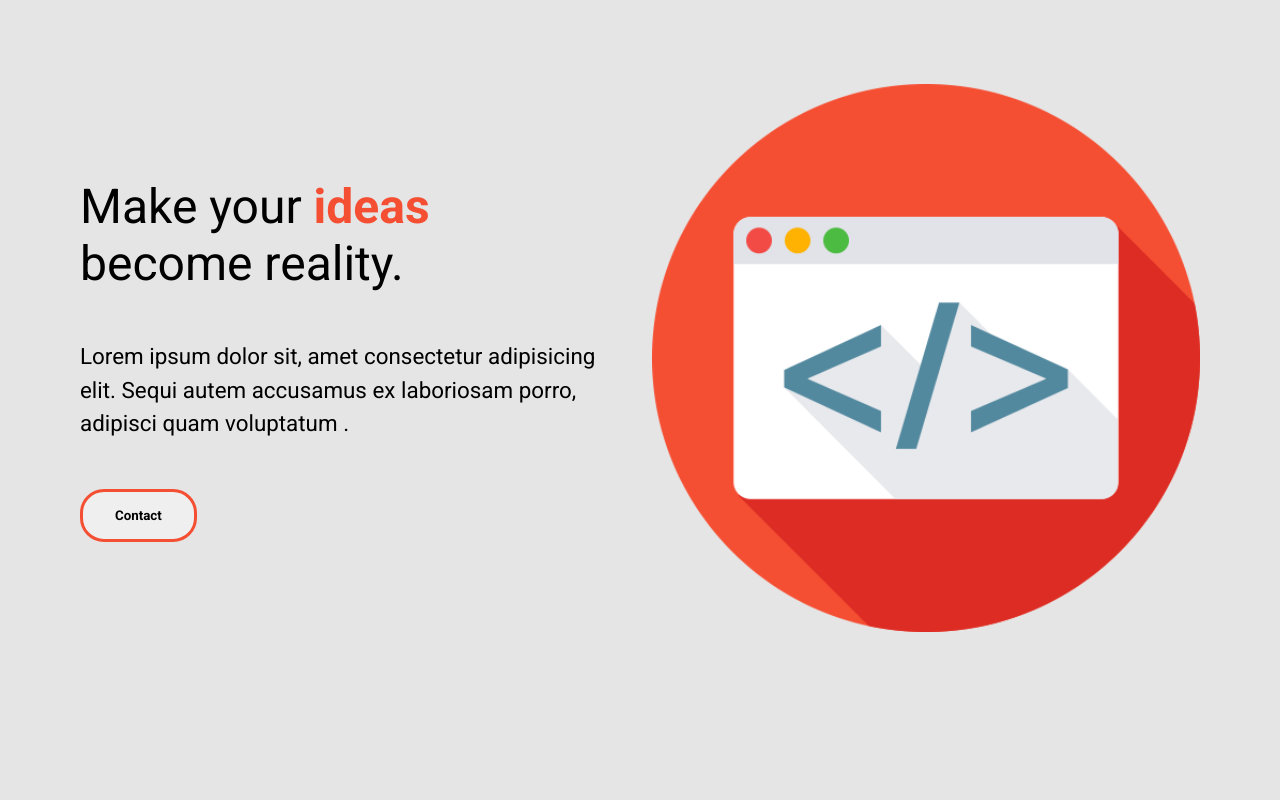
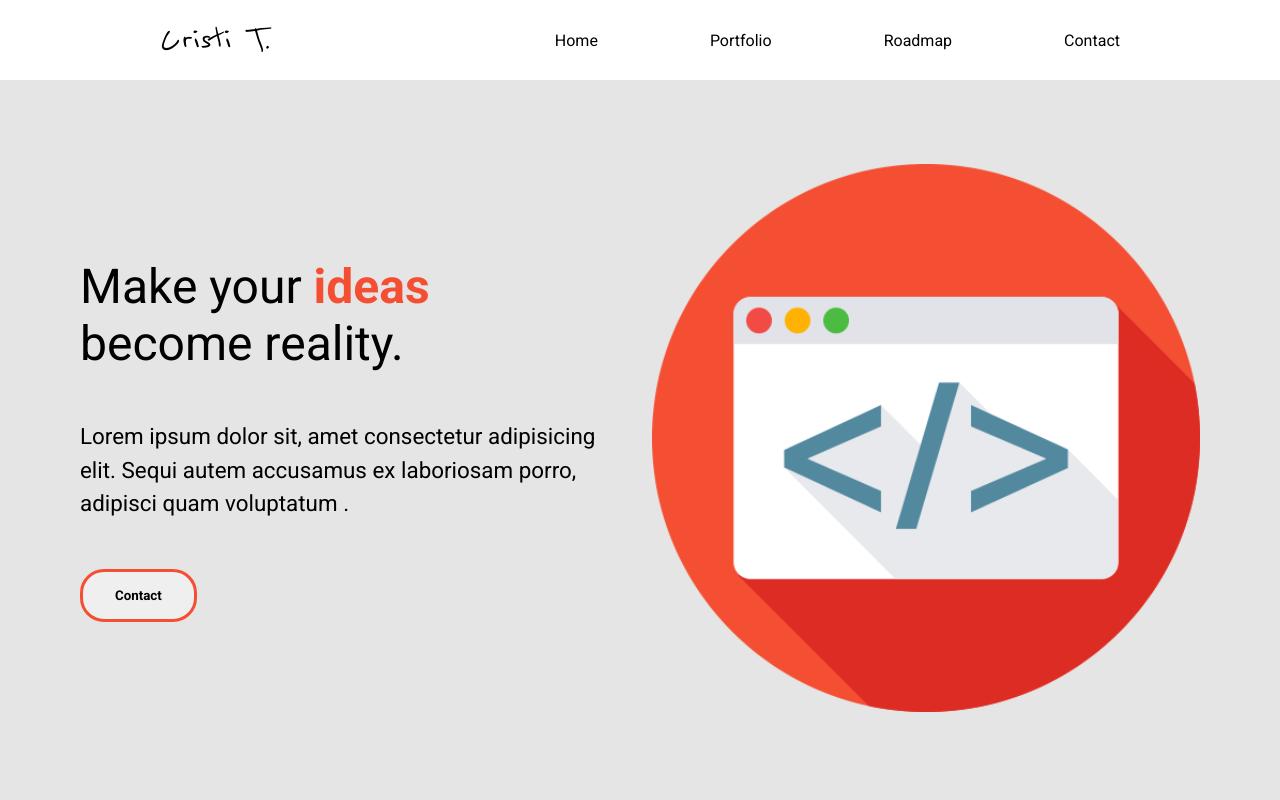
Before and after one commit to CristiTomaaa/ct-portfolio, a React (Create React App) app: page / in a window 1280 px wide. Shown: the top 800 px of the page. Built offline with nearby package versions, Linux system fonts and the light colour scheme.

Commit message:
Added menu content plus styled

```diff
--- a/src/App.js
+++ b/src/App.js
@@ -2,11 +2,13 @@
 import AboutUs from "./pages/AboutUs";
 //IMPORT STYLES
 import GlobalStyles from "./components/GlobalStyles";
+import Nav from "./components/Nav";
 
 
 function App() {
   return (
     <div className="App">
+      <Nav />
       <AboutUs />
       <GlobalStyles />
     </div>
--- /dev/null
+++ b/src/components/Nav.js
@@ -0,0 +1,53 @@
+import React from "react";
+import styled from 'styled-components';
+
+const Nav = () => {
+  return(
+    <StyledNav>
+      <h1><a id="logo" href="#">Cristi T.</a></h1>
+      <ul>
+        <li>
+          <a href="#">Home</a>
+        </li>
+        <li>
+          <a href="#">Portfolio</a>
+        </li>
+        <li>
+          <a href="#">Roadmap</a>
+        </li>
+        <li>
+          <a href="#">Contact</a>
+        </li>
+      </ul>
+    </StyledNav>
+  )
+}
+
+const StyledNav = styled.nav`
+  min-height: 10vh;
+  display: flex;
+  margin: auto;
+  justify-content: space-between;
+  align-items: center;
+  padding: 1rem 10rem;
+  background-color: #FFFFFF;
+  a {
+    color: black;
+    text-decoration: none;
+  }
+  ul {
+    display: flex;
+    list-style: none;
+  }
+  #logo {
+    font-size:2.5rem;
+    font-family: 'Reenie Beanie', Arial;
+    font-weight: lighter;
+  }
+  li {
+    padding-left: 7rem;
+    position: relative;
+  }
+`;
+
+export default Nav;
```
